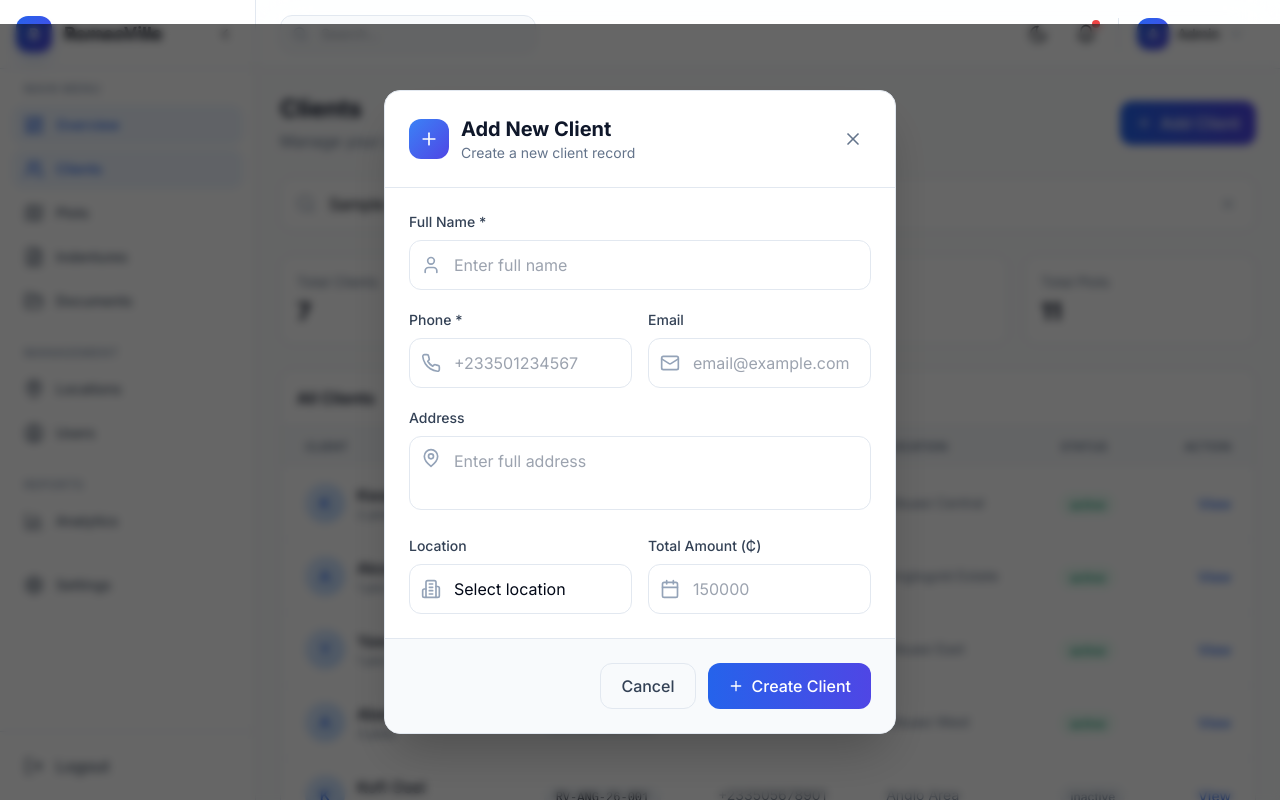
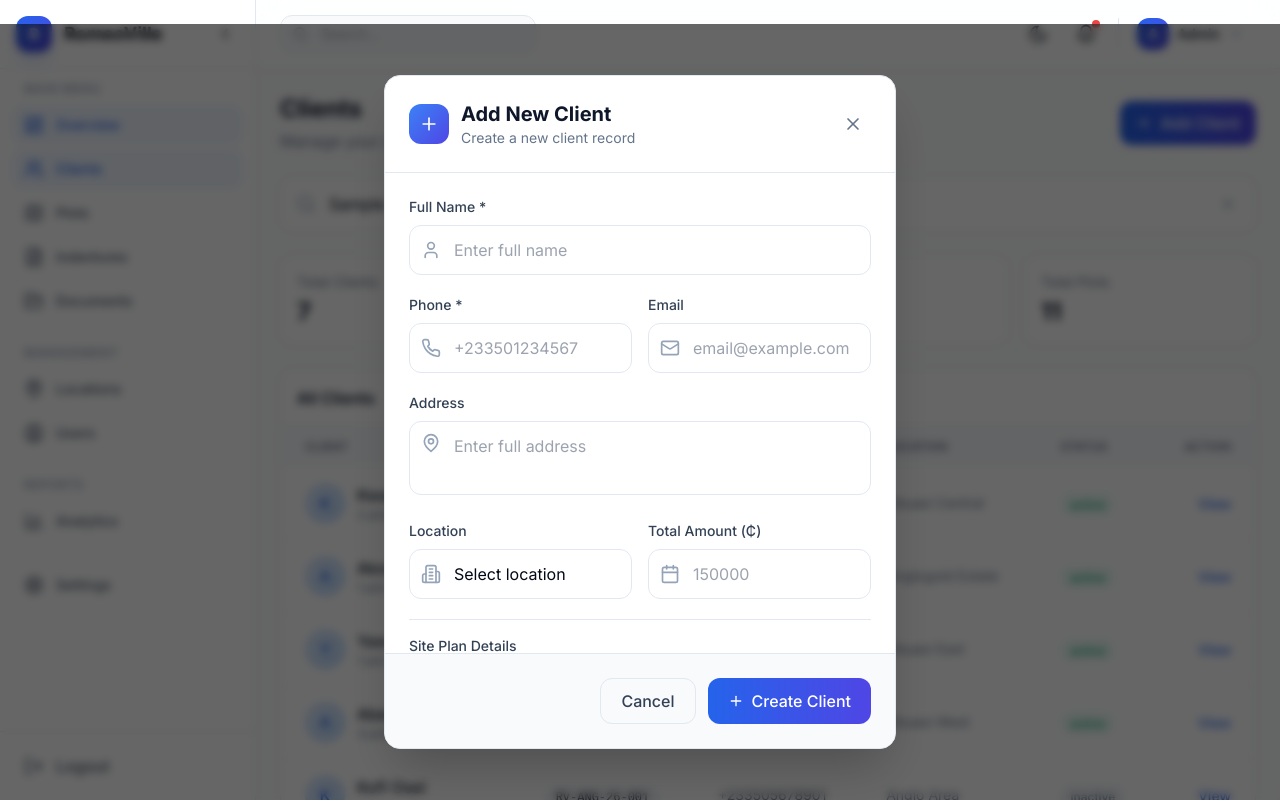
Before and after one commit to Samuel-Dagbo/Romeovile-Document-Master, a Next.js app: page /dashboard/clients in a window 1280 px wide. Both pictures are taken after typing "Sample" into the empty fields and a click on the button "Add Client". Shown: the top 800 px of the page. Built offline with nearby package versions, Linux system fonts and the light colour scheme.

Commit message:
Add site plan fields to client creation form

```diff
--- a/src/app/dashboard/clients/page.tsx
+++ b/src/app/dashboard/clients/page.tsx
@@ -33,6 +33,10 @@ export default function ClientsPage() {
     address: "",
     location: "",
     total_amount: "",
+    plot_number: "",
+    plot_size: "",
+    site_plan: false,
+    site_plan_signed: false,
   });
 
   const searchResults = searchQuery.length > 0
@@ -413,6 +417,57 @@ export default function ClientsPage() {
                     </div>
                   </div>
                 </div>
+
+                <div className="border-t border-slate-200 dark:border-slate-700 pt-4">
+                  <label className="block text-sm font-medium text-slate-700 dark:text-slate-300 mb-3">
+                    Site Plan Details
+                  </label>
+                  <div className="grid grid-cols-2 md:grid-cols-4 gap-4">
+                    <div>
+                      <label className="block text-xs text-slate-500 mb-1">Site Plan</label>
+                      <select
+                        value={newClient.site_plan ? "true" : "false"}
+                        onChange={(e) => setNewClient({ ...newClient, site_plan: e.target.value === "true" })}
+                        className="w-full px-3 py-2 rounded-lg border border-slate-200 dark:border-slate-700 bg-white dark:bg-slate-800 text-sm"
+                      >
+                        <option value="false">No</option>
+                        <option value="true">Yes</option>
+                      </select>
+                    </div>
+                    <div>
+                      <label className="block text-xs text-slate-500 mb-1">Plot No</label>
+                      <input
+                        type="text"
+                        value={newClient.plot_number}
+                        onChange={(e) => setNewClient({ ...newClient, plot_number: e.target.value })}
+                        placeholder="PL-001"
+                        className="w-full px-3 py-2 rounded-lg border border-slate-200 dark:border-slate-700 bg-white dark:bg-slate-800 text-sm"
+                      />
+                    </div>
+                    <div>
+                      <label className="block text-xs text-slate-500 mb-1">Plot Size (acres)</label>
+                      <input
+                        type="number"
+                        step="0.1"
+                        value={newClient.plot_size}
+                        onChange={(e) => setNewClient({ ...newClient, plot_size: e.target.value })}
+                        placeholder="2.5"
+                        className="w-full px-3 py-2 rounded-lg border border-slate-200 dark:border-slate-700 bg-white dark:bg-slate-800 text-sm"
+                      />
+                    </div>
+                    <div>
+                      <label className="block text-xs text-slate-500 mb-1">Site Plan Signed</label>
+                      <select
+                        value={newClient.site_plan_signed ? "true" : "false"}
+                        onChange={(e) => setNewClient({ ...newClient, site_plan_signed: e.target.value === "true" })}
+                        className="w-full px-3 py-2 rounded-lg border border-slate-200 dark:border-slate-700 bg-white dark:bg-slate-800 text-sm"
+                      >
+                        <option value="false">No</option>
+                        <option value="true">Yes</option>
+                      </select>
+                    </div>
+                  </div>
+                </div>
               </div>
 
               <div className="p-6 border-t border-slate-200 dark:border-slate-800 bg-slate-50 dark:bg-slate-800/50 flex justify-end gap-3">
@@ -423,15 +478,66 @@ export default function ClientsPage() {
                   Cancel
                 </button>
                 <button
-                  onClick={() => {
+                  onClick={async () => {
                     if (!newClient.full_name || !newClient.phone) {
                       toast.error("Please fill in required fields");
                       return;
                     }
-                    // Add client logic here - save to database
-                    toast.success("Client created successfully!");
-                    setShowAddModal(false);
-                    setNewClient({ full_name: "", phone: "", email: "", address: "", location: "", total_amount: "" });
+
+                    const API_URL = process.env.NEXT_PUBLIC_SUPABASE_URL || '';
+                    const API_KEY = process.env.NEXT_PUBLIC_SUPABASE_ANON_KEY || '';
+
+                    try {
+                      // Create client with site plan details
+                      const clientRes = await fetch(`${API_URL}/rest/v1/clients`, {
+                        method: 'POST',
+                        headers: { 'apikey': API_KEY, 'Authorization': `Bearer ${API_KEY}`, 'Content-Type': 'application/json', 'Prefer': 'return=minimal' },
+                        body: JSON.stringify({
+                          full_name: newClient.full_name,
+                          phone: newClient.phone,
+                          email: newClient.email,
+                          address: newClient.address,
+                          file_number: `RV-${Date.now().toString().slice(-6)}`,
+                          total_amount: parseFloat(newClient.total_amount) || 0,
+                          balance: parseFloat(newClient.total_amount) || 0,
+                          status: 'active',
+                          signup_date: new Date().toISOString().split('T')[0],
+                          plot_number: newClient.plot_number || null,
+                          plot_size: newClient.plot_size ? parseFloat(newClient.plot_size) : null,
+                          site_plan_done: newClient.site_plan,
+                          site_plan_signed: newClient.site_plan_signed
+                        })
+                      });
+
+                      if (!clientRes.ok) throw new Error('Failed to create client');
+
+                      // Get the new client ID from location header
+                      const clientId = clientRes.headers.get('location')?.split('/').pop();
+
+                      // Also create a plot record if site plan details provided (for backward compatibility)
+                      if (newClient.plot_number || newClient.plot_size) {
+                        await fetch(`${API_URL}/rest/v1/plots`, {
+                          method: 'POST',
+                          headers: { 'apikey': API_KEY, 'Authorization': `Bearer ${API_KEY}`, 'Content-Type': 'application/json', 'Prefer': 'return=minimal' },
+                          body: JSON.stringify({
+                            client_id: clientId,
+                            plot_number: newClient.plot_number || `PL-${Date.now().toString().slice(-4)}`,
+                            acreage: parseFloat(newClient.plot_size) || null,
+                            site_plan_done: newClient.site_plan,
+                            site_plan_signed: newClient.site_plan_signed,
+                            status: 'sold',
+                            plot_picked: true
+                          })
+                        });
+                      }
+
+                      toast.success("Client created successfully!");
+                      setShowAddModal(false);
+                      setNewClient({ full_name: "", phone: "", email: "", address: "", location: "", total_amount: "", plot_number: "", plot_size: "", site_plan: false, site_plan_signed: false });
+                    } catch (error) {
+                      console.error('Error creating client:', error);
+                      toast.error("Failed to create client");
+                    }
                   }}
                   className="px-5 py-2.5 bg-gradient-to-r from-blue-600 to-indigo-600 text-white rounded-xl font-medium hover:shadow-lg transition-all flex items-center gap-2"
                 >
```
Also changed, not shown: 1 other file (tests, documents, lock files or other folders).
